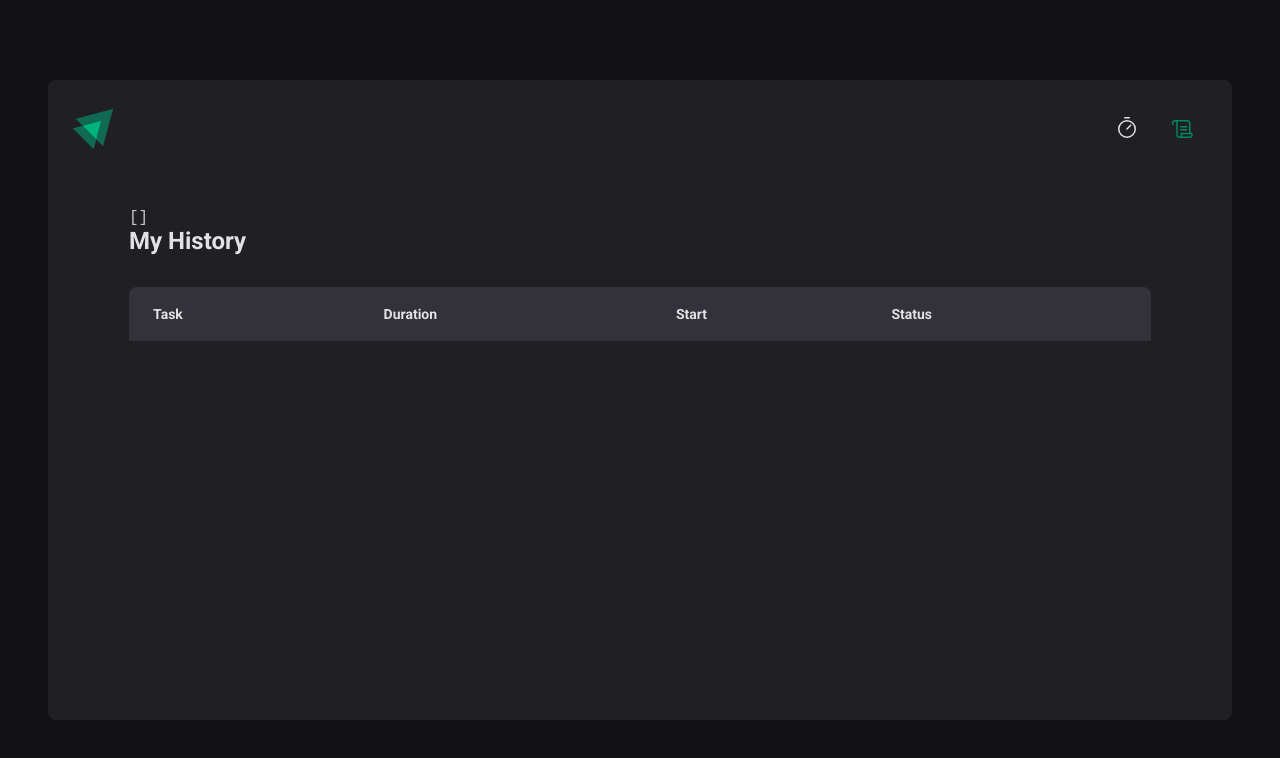
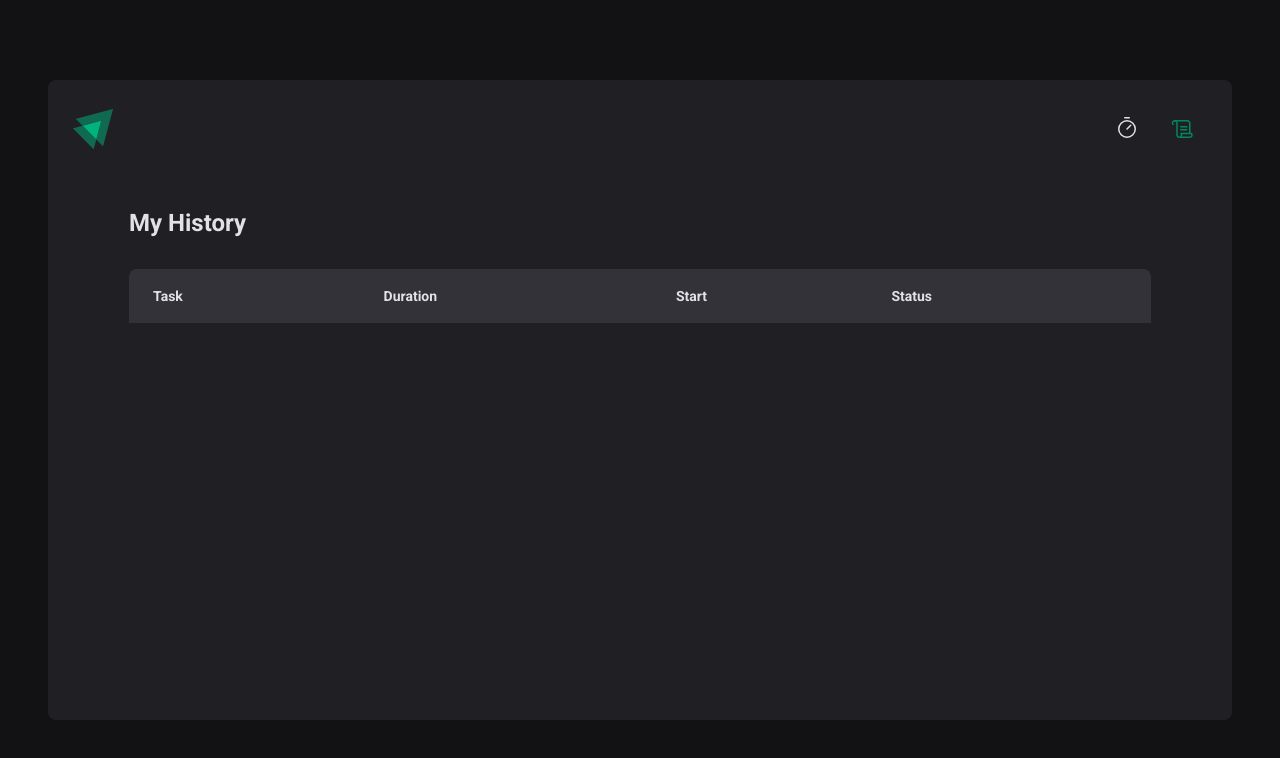
Before and after one commit to clertonbruno/Timer, a React (Vite) app: page /history in a window 1280 px wide. Shown: the top 758 px of the page. Built offline with nearby package versions, Linux system fonts and the light colour scheme.

Commit message:
remove debugging logs to the console

```diff
--- a/src/pages/History/History.tsx
+++ b/src/pages/History/History.tsx
@@ -9,16 +9,13 @@ export const History = () => {
 
   useEffect(() => {
     const timersHistory = getLocalStorage('timers-state');
-    console.log('timersHistory', timersHistory);
     if (timersHistory) {
-      console.log('Inside', JSON.parse(timersHistory));
       setTimers(JSON.parse(timersHistory).timers);
     }
   }, []);
 
   return (
     <S.HistoryContainer>
-      <pre>{JSON.stringify(timers)}</pre>
       <h1>My History</h1>
       <S.HistoryList>
         <table>
--- a/src/pages/Home/Home.tsx
+++ b/src/pages/Home/Home.tsx
@@ -96,7 +96,6 @@ export const Home = () => {
 
   const handleNewTimer = (data: NewTimerFormValues) => {
     setPassedTimeInSeconds(0);
-    console.log('Submitted info provided by the handleSubmit > ', data);
     const newTimer: Timer = {
       id: Math.random().toString(36).substr(2, 9),
       task: data.task,
@@ -145,7 +144,6 @@ export const Home = () => {
           </S.StartCountdownButton>
         )}
       </form>
-      <pre>{JSON.stringify(timersState.timers, null, 2)}</pre>
     </S.HomeContainer>
   );
 };
```
